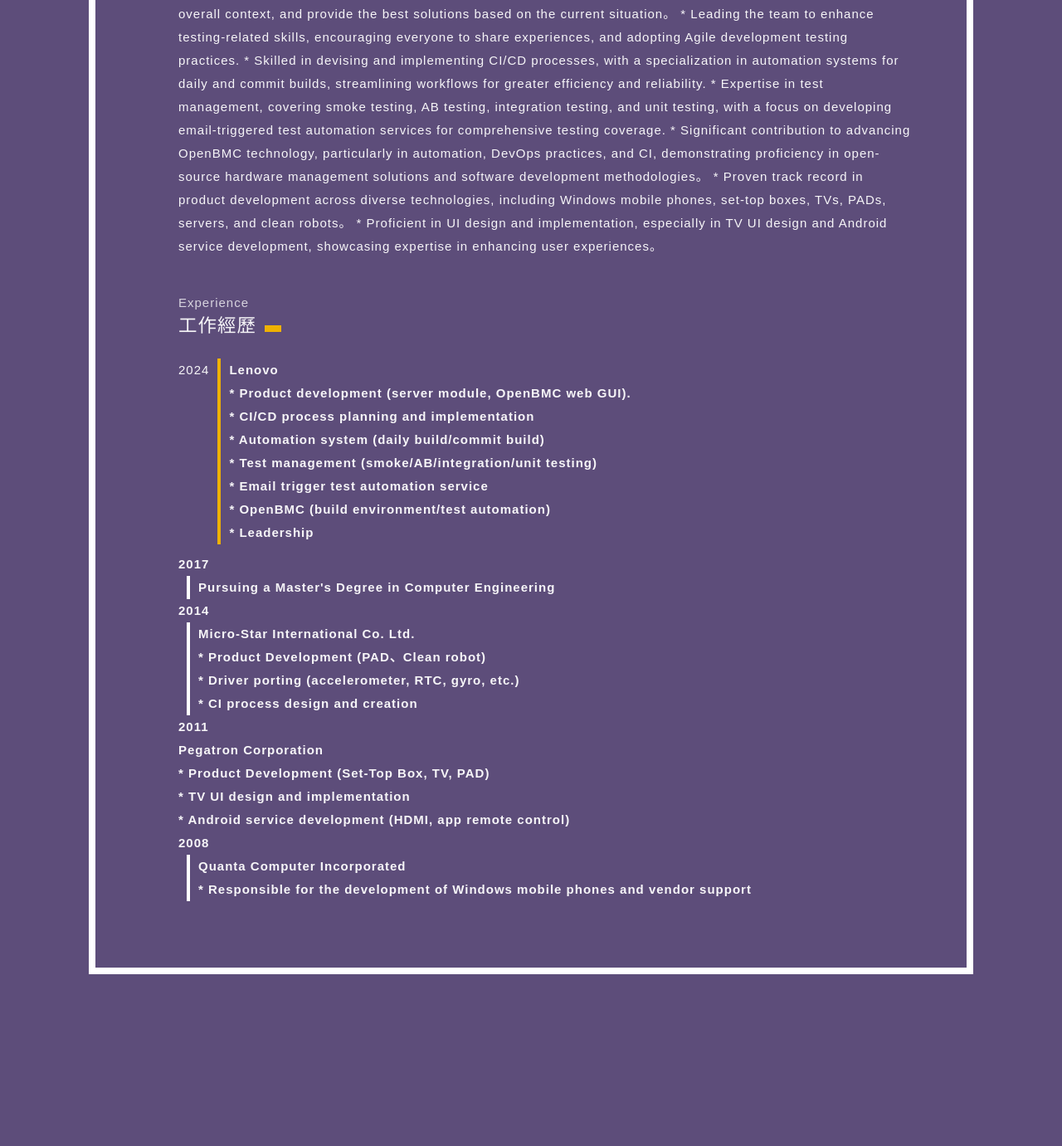
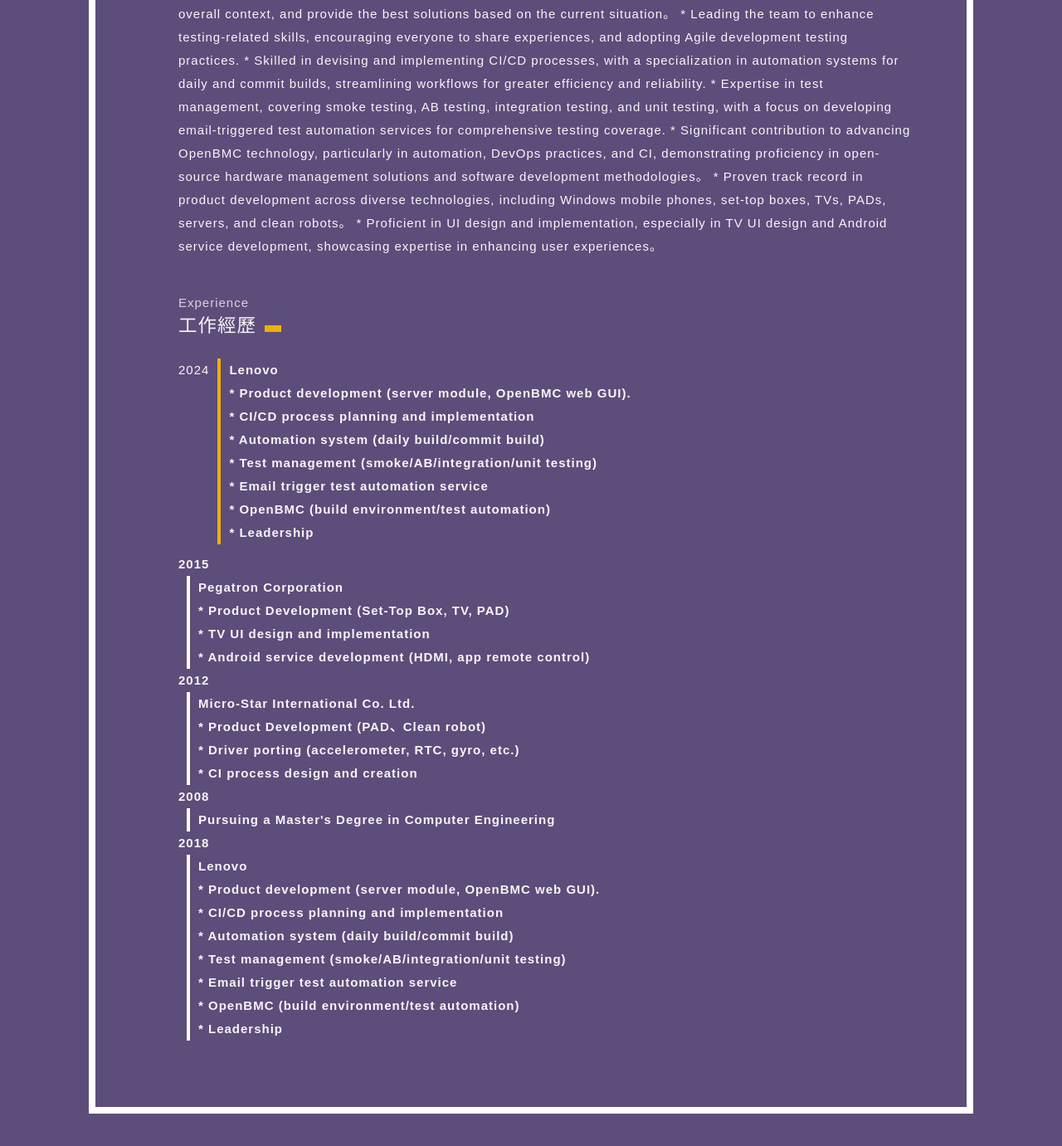
Before and after one commit to gitmaruneko/gitmaruneko.github.io, a Jekyll site: the page personal_detail.html, which Jekyll copies as it is, in a window 1280 px wide and 1400 px high, scrolled down 434 px. Shown: the top 1381 px of the window at 83% size. Built offline with Jekyll 4.4.1, drawn with Linux system fonts in a browser that asks for light colours; before the commit the page ends 1666 px from its top, so only the background shows below that.

Commit message:
Add detail work history

```diff
--- a/personal_detail.html
+++ b/personal_detail.html
@@ -42,12 +42,15 @@
               <li>* Leadership</li>
             </ul>
           </li>
-          <li class="year">2017
+          <li class="year">2015
             <ul>
-              <li>Pursuing a Master's Degree in Computer Engineering</li>
+              <li><b>Pegatron Corporation</b></li>
+              <li> * Product Development (Set-Top Box, TV, PAD)</li>
+              <li> * TV UI design and implementation</li>
+              <li> * Android service development (HDMI, app remote control)</li>
             </ul>
           </li>
-          <li class="year">2014
+          <li class="year">2012
             <ul>
                 <li><b>Micro-Star International Co. Ltd.</b></li>
                 <li>* Product Development (PAD、Clean robot)</li>
@@ -55,16 +58,21 @@
                 <li>* CI process design and creation</li>
             </ul>
           </li>
-          <li class="year">2011
-            <li><b>Pegatron Corporation</b></li>
-            <li> * Product Development (Set-Top Box, TV, PAD)</li>
-            <li> * TV UI design and implementation</li>
-            <li> * Android service development (HDMI, app remote control)</li>
-          </li>
           <li class="year">2008
             <ul>
-              <li><b>Quanta Computer Incorporated</b></li>
-              <li>* Responsible for the development of Windows mobile phones and vendor support</li>
+                <li>Pursuing a Master's Degree in Computer Engineering</li>
+            </ul>
+          </li>
+          <li class="year">2018
+            <ul>
+                <li><b>Lenovo</bb></li>
+                <li>* Product development (server module, OpenBMC web GUI).</li>
+                <li>* CI/CD process planning and implementation</li>
+                <li>* Automation system (daily build/commit build)</li>
+                <li>* Test management (smoke/AB/integration/unit testing)</li>
+                <li>* Email trigger test automation service</li>
+                <li>* OpenBMC (build environment/test automation)</li>
+                <li>* Leadership</li>
             </ul>
           </li>
         </ul>
```
Lines whose indentation alone changed are shown as unchanged.
